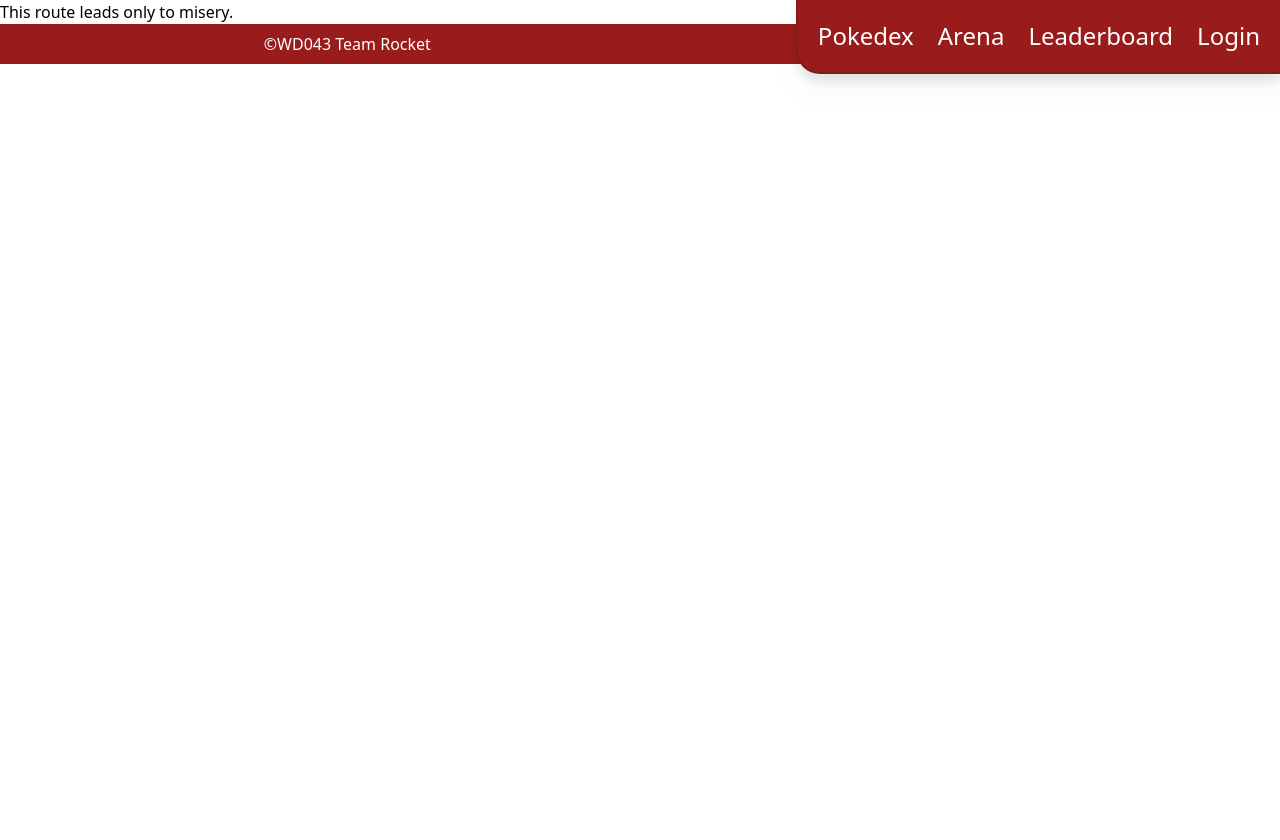
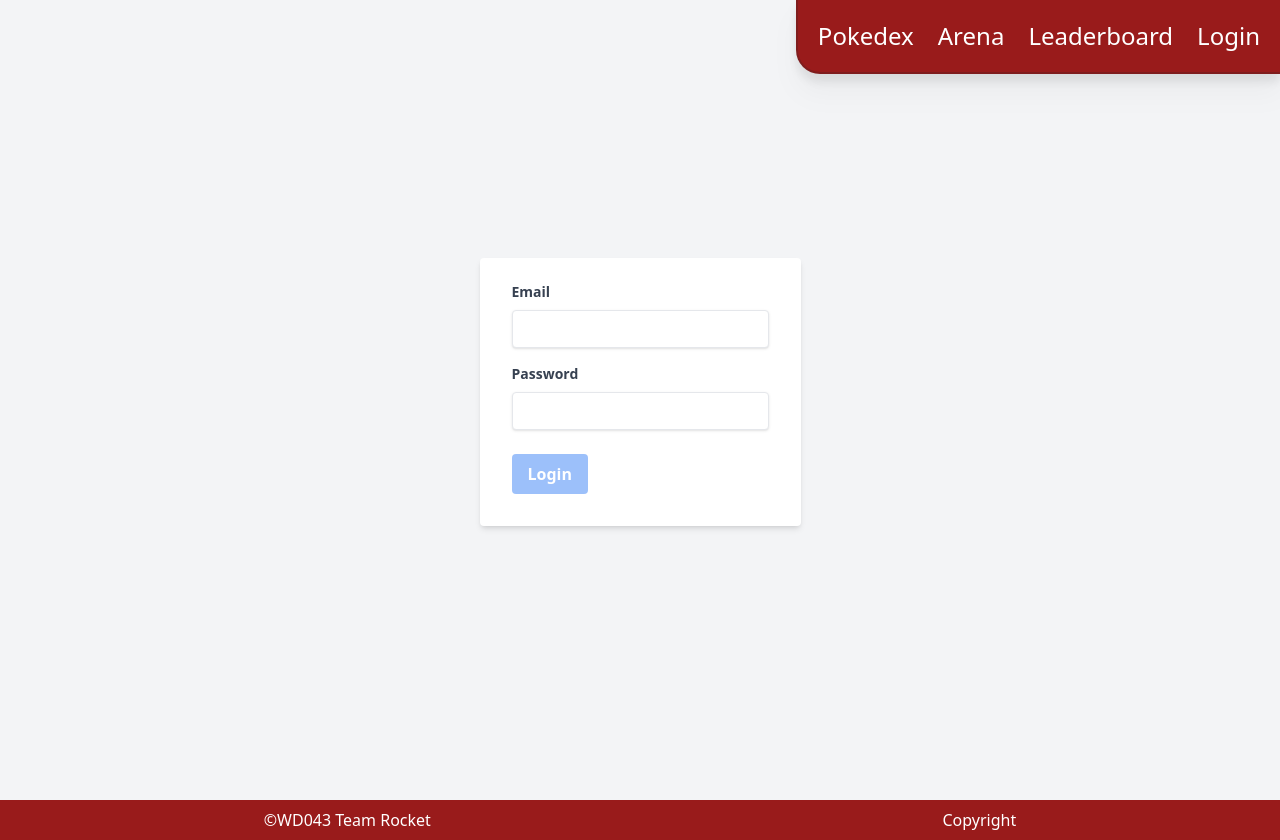
Before and after one commit to Lukileila/Pokedex, a React (Vite) app in the folder frontend/: page /account in a window 1280 px wide. Before the commit the page ends 800 px from the top, so only its background shows below. Built offline with nearby package versions, Linux system fonts and the light colour scheme.

Commit message:
before trying to lift States

```diff
--- a/frontend/src/App.jsx
+++ b/frontend/src/App.jsx
@@ -5,9 +5,9 @@ import Layout from './components/Layout.jsx';
 import Error from './pages/Error.jsx';
 import Pokedex from './pages/Pokedex.jsx';
 import Arena from './pages/ArenaPage.jsx';
-/*  Imports commented out as pages don't exist yet
+
 import Leaderboard from './pages/Leaderboard.jsx';
-import Account from './pages/Account.jsx'; */
+import Account from './pages/Account.jsx';
 
 
 // Imports for state management
@@ -55,9 +55,9 @@ return (
         <Route index element={<Pokedex/>} />
   {/*    <Route path="pokedex"        element={<Pokedex/>}/>
         <Route path='pokedex/:pokemonid'  element={<ProductPage />}              /> */}
-        <Route path="arena"          element={<Arena/>}/>      {/*
+        <Route path="arena"          element={<Arena/>}/>
         <Route path="leaderboard"    element={<Leaderboard/>}/>
-        <Route path="account"    element={<Account/>}/>           */}
+        <Route path="account"    element={<Account/>}/>
         <Route path="*" element={<Error/>} />
       </Routes>
       </Layout>
--- a/frontend/src/pages/Account.jsx
+++ b/frontend/src/pages/Account.jsx
@@ -1,9 +1,67 @@
-export default function Account(){
-    return (
-    <>
-    <div>
-    <p>1- a- count, 2 - a- count, 3 - a - count</p>
+import { useState } from "react";
+
+export default function Account() {
+  const [email, setEmail] = useState("");
+  const [password, setPassword] = useState("");
+
+  function validateForm() {
+    return email.length > 0 && password.length > 0;
+  }
+
+  function handleSubmit(event) {
+    event.preventDefault();
+    // Add your login logic here
+  }
+
+  return (
+    <div className="min-h-screen flex items-center justify-center bg-gray-100">
+      <form
+        className="bg-white shadow-md rounded px-8 pt-6 pb-8 mb-4"
+        onSubmit={handleSubmit}
+      >
+        <div className="mb-4">
+          <label
+            className="block text-gray-700 text-sm font-bold mb-2"
+            htmlFor="email"
+          >
+            Email
+          </label>
+          <input
+            className="shadow appearance-none border rounded w-full py-2 px-3 text-gray-700 leading-tight focus:outline-none focus:shadow-outline"
+            id="email"
+            type="email"
+            value={email}
+            onChange={(e) => setEmail(e.target.value)}
+            autoFocus
+          />
+        </div>
+        <div className="mb-6">
+          <label
+            className="block text-gray-700 text-sm font-bold mb-2"
+            htmlFor="password"
+          >
+            Password
+        </label>
+        <input
+            className="shadow appearance-none border rounded w-full py-2 px-3 text-gray-700 leading-tight focus:outline-none focus:shadow-outline"
+            id="password"
+            type="password"
+            value={password}
+            onChange={(e) => setPassword(e.target.value)}
+        />
+        </div>
+        <div className="flex items-center justify-between">
+        <button
+            className={`bg-blue-500 hover:bg-blue-700 text-white font-bold py-2 px-4 rounded focus:outline-none focus:shadow-outline ${
+            !validateForm() ? "opacity-50 cursor-not-allowed" : ""
+            }`}
+            type="submit"
+            disabled={!validateForm()}
+        >
+            Login
+        </button>
+        </div>
+    </form>
     </div>
-    </>
-    )
+  );
 }
--- /dev/null
+++ b/frontend/src/pages/Leaderboard.jsx
@@ -0,0 +1,28 @@
+ import Card from '../components/Card.jsx';
+
+
+export default function Leaderboard(){
+   console.log("hi from pokedex");
+
+
+   const TestPokemon={
+    name: "Testi",
+    type: "Testers",
+    image: "https://raw.githubusercontent.com/PokeAPI/sprites/master/sprites/pokemon/801.png",
+    attack: 1,
+    defense: 2,
+    speed: 3,
+    };
+
+    return (
+    <>
+    <div className="min-h-screen flex items-center justify-center bg-yellow-500">
+     <ol className='list-decimal text-5xl'><li>There</li>
+     <li>are no</li>
+     <li>winners</li>
+     <li>here</li>
+     </ol>
+    </div>
+    </>
+    )
+}
```
